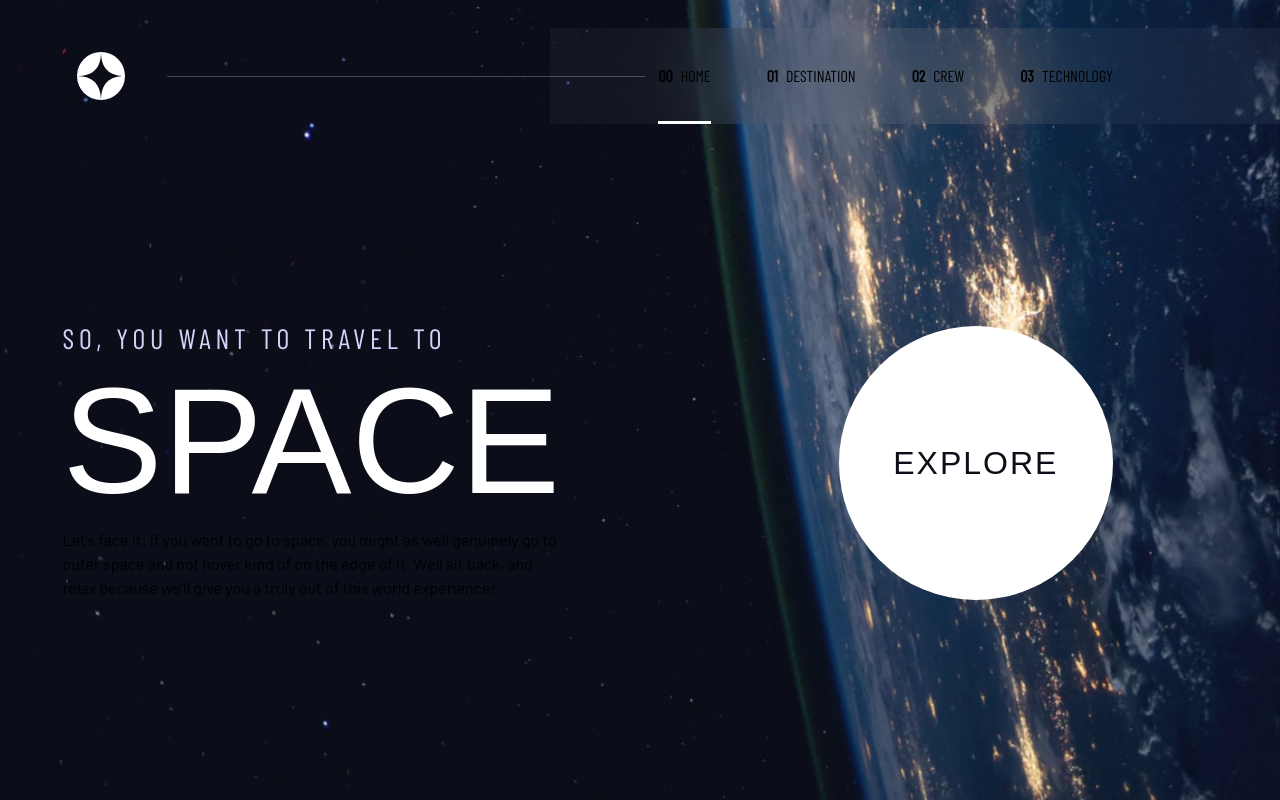
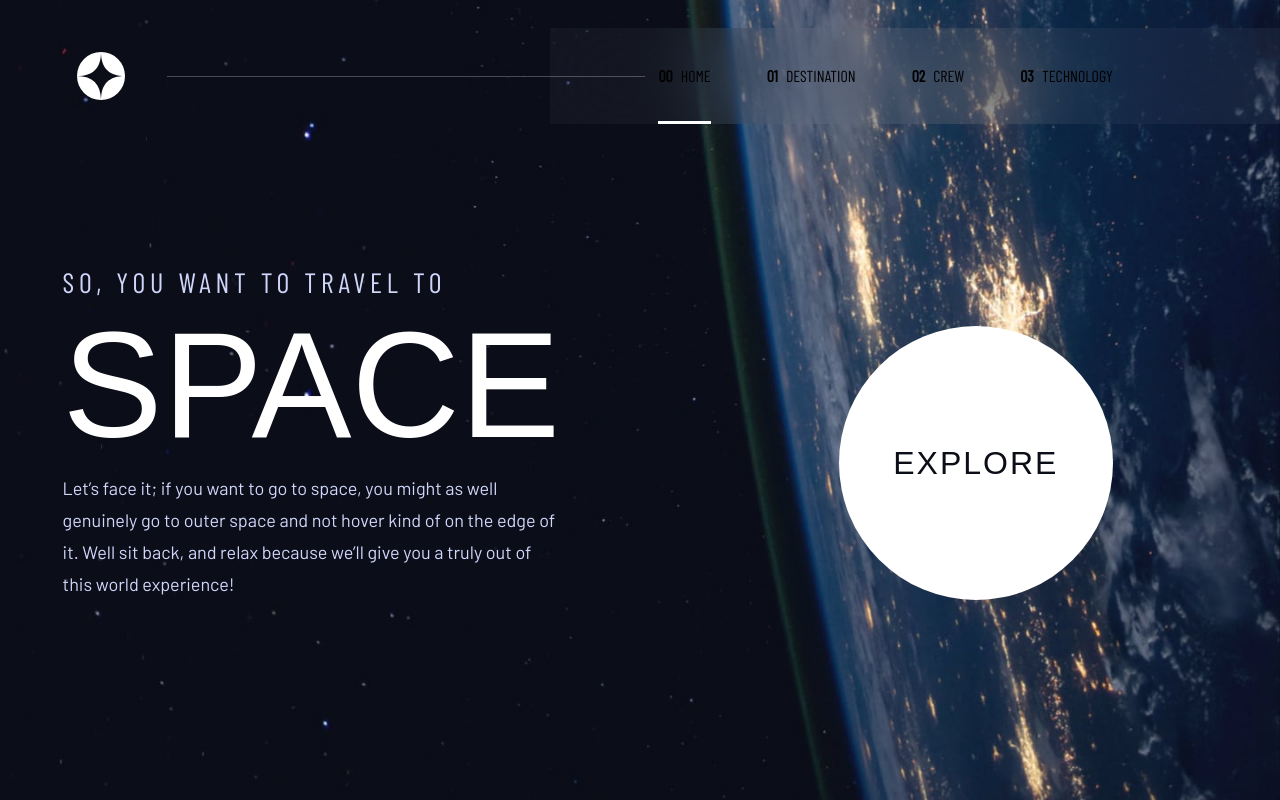
Before and after one commit to jdubcodes/fem-space-tourism, a Next.js app: page / in a window 1280 px wide. Built offline with nearby package versions, Linux system fonts and the light colour scheme; a web font is replaced by a local one.

Commit message:
Change utility class name

```diff
--- a/src/app/page.jsx
+++ b/src/app/page.jsx
@@ -17,7 +17,7 @@ export default function Home() {
             Space
           </span>
           <p
-            className={`${barlow.className} text-body-mobile md:text-body-tablet lg:text-body-desktop`}
+            className={`${barlow.className} text-para-mobile md:text-para-tablet lg:text-para-desktop`}
           >
             Let’s face it; if you want to go to space, you might as well
             genuinely go to outer space and not hover kind of on the edge of it.
```
